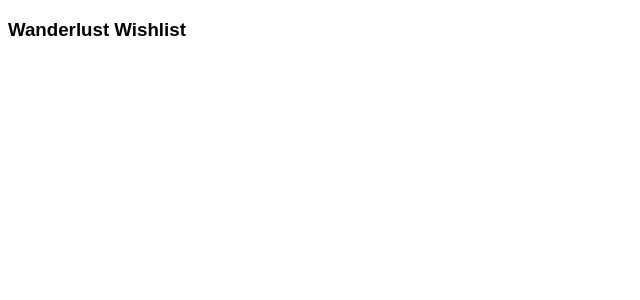
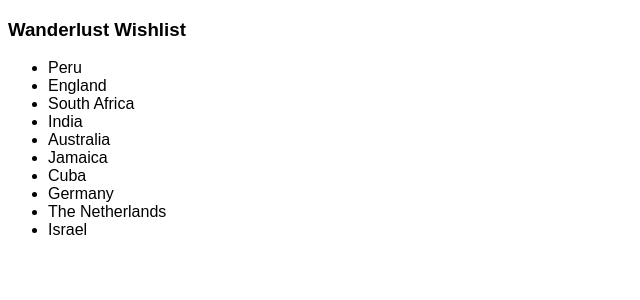
Before and after one commit to LaunchAcademy/Boston31-Travel-Tracker-Review, a React app: page / in a window 1280 px wide. Shown: the top 300 px of the page, without its empty margins (0-640 px from the left). Built offline with nearby package versions, Linux system fonts and the light colour scheme; the HTML template or start-up script is replaced by a standard one.

Commit message:
finished code

```diff
--- a/src/components/App.js
+++ b/src/components/App.js
@@ -1,12 +1,48 @@
 import React, { useState } from 'react';
 
-const App = () => {
+import Place from "./Place"
+
+const App = (props) => {
+  const [selectedPlaceId, setSelectedPlaceId] = useState(null)
+  console.log(selectedPlaceId);
+
+  // debugger
+  const places = props.data.places
+  const favoritePlaceId = props.data.favoritePlaceId
+
+  const placesArray = places.map((place) => {
+    // debugger
+    return (
+      <Place
+        key={place.id}
+        name={place.name}
+        id={place.id}
+        setSelectedPlaceId={setSelectedPlaceId}
+        selectedPlaceId={selectedPlaceId}
+      />
+    )
+  })
+  // debugger
+
+  let message = null
+  // debugger
+  if (favoritePlaceId === selectedPlaceId) {
+    message = (
+      <div>What a beauty!</div>
+    )
+  }
 
   return (
     <div id="wishlist-div">
       <div className="grid-container">
         <div className="small-12 text-center">
           <h3>Wanderlust Wishlist</h3>
+
+          <ul>
+            {placesArray}
+          </ul>
+
+          {message}
         </div>
       </div>
     </div>
--- /dev/null
+++ b/src/components/Place.js
@@ -0,0 +1,26 @@
+import React from "react"
+
+const Place = (props) => {
+  // debugger
+
+  const handleClick = () => {
+    console.log("I was clicked!");
+    props.setSelectedPlaceId(props.id)
+    // can't check state here
+  }
+
+  let fontStyling = ""
+  // // debugger
+  if (props.id === props.selectedPlaceId) {
+    // debugger
+    fontStyling = "done"
+  }
+
+  return (
+    <li onClick={handleClick} className={fontStyling}>
+        {props.name}
+    </li>
+  )
+}
+
+export default Place
--- a/src/stylesheets/app.css
+++ b/src/stylesheets/app.css
@@ -14,5 +14,5 @@ img {
 }
 
 .done {
-  text-decoration: line-through;
+  font-weight: bold;
 }
```
